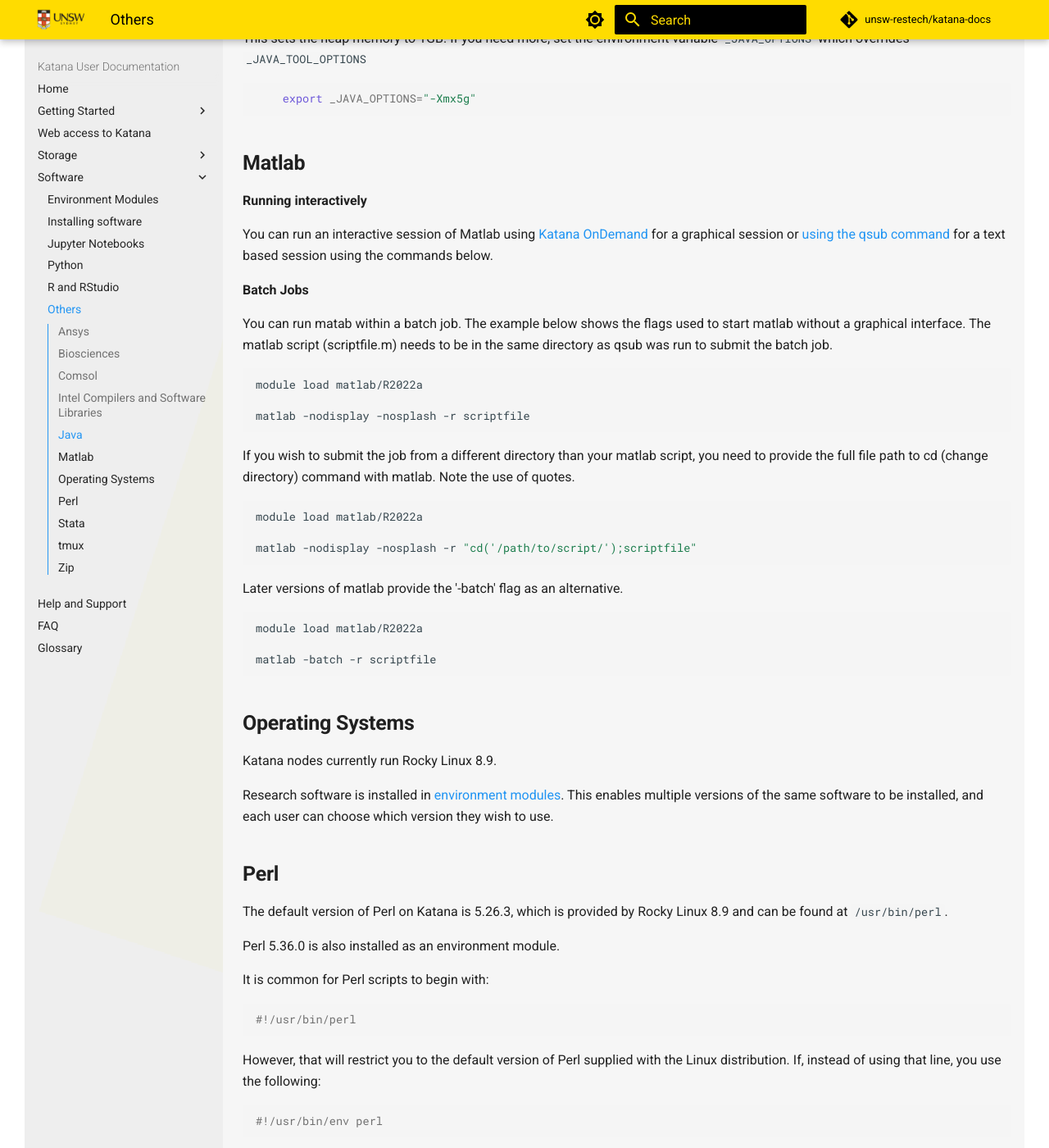
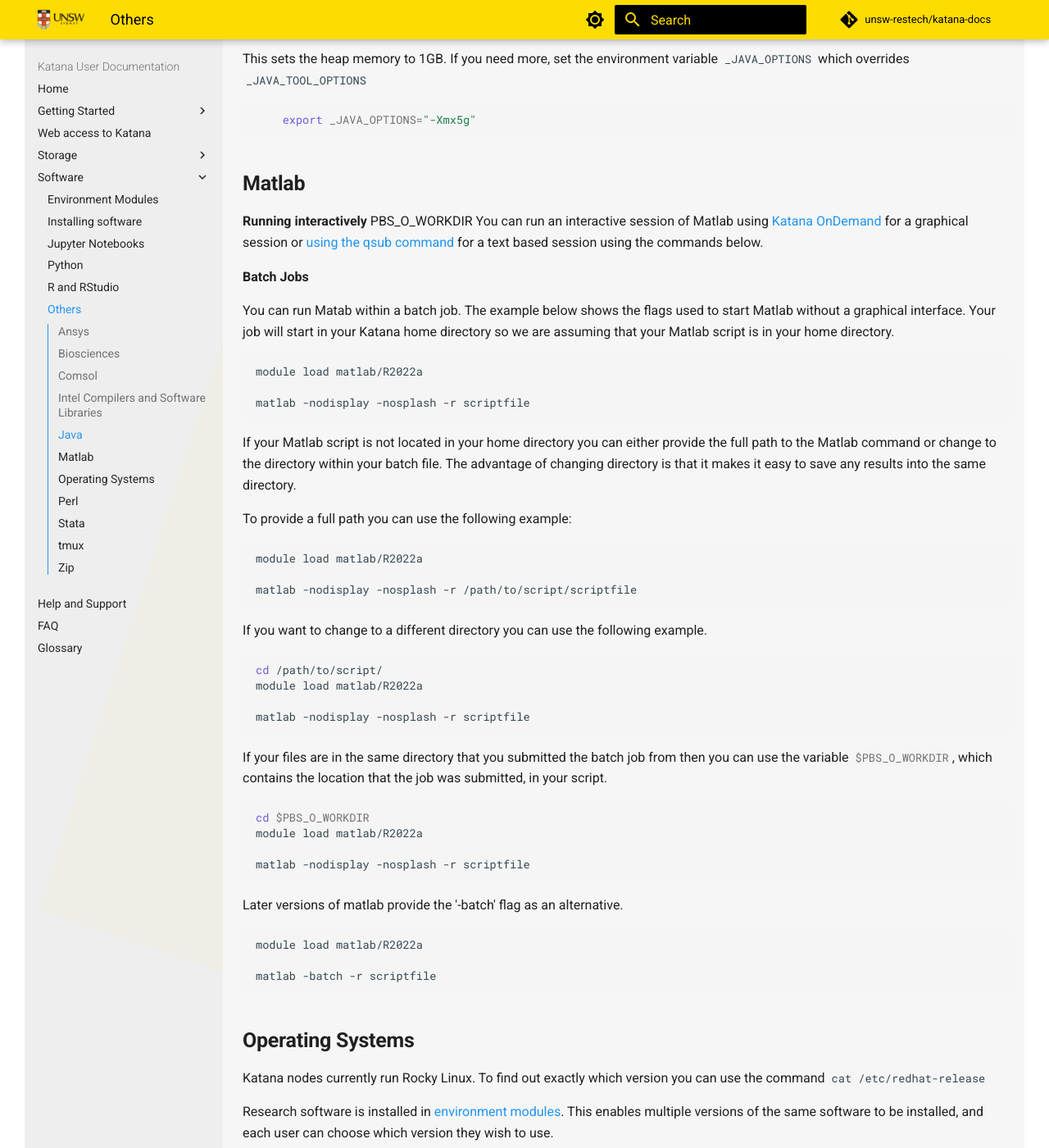
Before and after one commit to unsw-restech/unsw-restech.github.io, an MkDocs documentation site: the page built from docs/software/others.md, in a window 1280 px wide and 1400 px high, scrolled down 3874 px. Shown: the whole window at 82% size. Built offline with MkDocs 1.6.1 and Material for MkDocs 9.7.7, drawn with Linux system fonts in a browser that asks for light colours; comment, search, counter and statistics services are not loaded; some of the changed text lies outside the part shown.

Commit message:
Update others.md
Updated other software.

````diff
--- a/docs/software/others.md
+++ b/docs/software/others.md
@@ -10,7 +10,7 @@
 **Note:** The version of Ansys available via myAccess **MUST NOT** be used for any research including generating
 files to be used on Katana.
 
-Once you are familiar with how running jobs on Katana works you can run them in a [batch job](../using_katana/running_jobs/#batch-jobs).
+Once you are familiar with how running jobs on Katana works you can run them in a [batch job](../using_katana/running_jobs/#batch-jobs) which mean that your jobs don't need any input from you.
 
 **Ansys CFX**
 
@@ -34,7 +34,8 @@
 **Ansys Fluent**
 
 Ansys Fluent input can also be generated locally and transferred to Katana to run in a batch job with a brief bash script shown here snd more complete
-examples in [our Github repository](https://github.com/unsw-edu-au/Restech-HPC/blob/master/hpc-examples/ansys/ansys-fluent.md). (Note: You will need to [join the UNSW GitHub organisation](https://research.unsw.edu.au/github) to access this repo).
+examples in [our Github repository](https://github.com/unsw-edu-au/Restech-HPC/blob/master/hpc-examples/ansys/ansys-fluent.md). (Note: You will need to
+[join the UNSW GitHub organisation](https://research.unsw.edu.au/github) to access this repo).
 
 ``` bash
    #!/bin/bash
@@ -99,7 +100,8 @@
 If you would like to install software using Conda there are instructions on how to do it on the [Python page](../software/python/).
 
 !!! note
-    Some software packages like Bioconductor do not work well if installed in Conda due to software dependencies and the time that it takes for new versions to be included in Conda.
+    Some software packages like Bioconductor do not work well if installed in Conda due to software dependencies and the time that it takes for a new version
+	of the software to be included in Conda.
 
 ## Comsol
 The most user friendly way to run Comsol interactively is to use [Katana OnDemand](../using_katana/ondemand.md).
@@ -113,7 +115,7 @@
 files to be used on Katana.
 
 An example comsol batch job file is available in [our GitHub repository](https://github.com/unsw-edu-au/Restech-HPC/blob/master/hpc-examples/comsol/comsol.pbs).
-(Note: You need to [join the UNSW GitHub organisation](https://research.unsw.edu.au/github) to access this repository) and an uncommented version is reproduced below.
+(Note: You need to [join the UNSW GitHub organisation](https://research.unsw.edu.au/github) to access this repository) as well as being presented below.
 
 ``` bash title="console"
     #!/bin/bash
@@ -173,13 +175,14 @@
 ## Matlab
 
 **Running interactively**
-
+PBS_O_WORKDIR
 You can run an interactive session of Matlab using [Katana OnDemand](../using_katana/ondemand) for a graphical session or [using the qsub command](using_katana/running_jobs/#interactive-jobs)
 for a text based session using the commands below.
 
 **Batch Jobs**
 
-You can run matab within a batch job. The example below shows the flags used to start matlab without a graphical interface. The matlab script (scriptfile.m) needs to be in the same directory as qsub was run to submit the batch job.
+You can run Matab within a batch job. The example below shows the flags used to start Matlab without a graphical interface. Your job will start in your Katana home directory so we are assuming
+that your Matlab script is in your home directory.
 
 ``` bash
 module load matlab/R2022a
@@ -187,12 +190,31 @@
 matlab -nodisplay -nosplash -r scriptfile
 ```
 
-If you wish to submit the job from a different directory than your matlab script, you need to provide the full file path to cd (change directory) command with matlab. Note the use of quotes.
+If your Matlab script is not located in your home directory you can either provide the full path to the Matlab command or change to the directory within your batch file. The advantage of
+changing directory is that it makes it easy to save any results into the same directory.
 
+To provide a full path you can use the following example:
 ``` bash
+
 module load matlab/R2022a
 
-matlab -nodisplay -nosplash -r "cd('/path/to/script/');scriptfile"
+matlab -nodisplay -nosplash -r /path/to/script/scriptfile
+```
+
+If you want to change to a different directory you can use the following example.
+``` bash
+cd /path/to/script/
+module load matlab/R2022a
+
+matlab -nodisplay -nosplash -r scriptfile
+```
+
+If your files are in the same directory that you submitted the batch job from then you can use the variable `#!bash $PBS_O_WORKDIR`, which contains the location that the job was submitted, in your script.
+``` bash
+cd $PBS_O_WORKDIR
+module load matlab/R2022a
+
+matlab -nodisplay -nosplash -r scriptfile
 ```
 
 Later versions of matlab provide the '-batch' flag as an alternative.
@@ -205,15 +227,16 @@
 
 ## Operating Systems
 
-Katana nodes currently run Rocky Linux 8.9.
+Katana nodes currently run Rocky Linux. To find out exactly which version you can use the command `#!bash cat /etc/redhat-release`
 
-Research software is installed in [environment modules](../software/environment_modules/). This enables multiple versions of the same software to be installed, and each user can choose which version they wish to use.
+Research software is installed in [environment modules](../software/environment_modules/). This enables multiple versions of the same software to be installed,
+and each user can choose which version they wish to use.
 
 ## Perl
 
-The default version of Perl on Katana is 5.26.3, which is provided by Rocky Linux 8.9 and can be found at `#!bash /usr/bin/perl`.
+The default version of Perl on Katana is 5.26.3, which is provided by Rocky Linux and can be found at `#!bash /usr/bin/perl`.
 
-Perl 5.36.0 is also installed as an environment module.
+We have also installed Perl via an environment module.
 
 It is common for Perl scripts to begin with:
 
````
Also changed, not shown: other parts of docs/software/others.md (+2 -2 lines).
